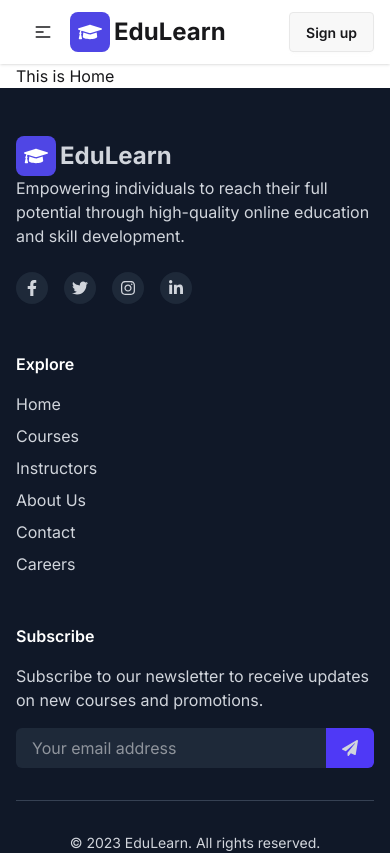
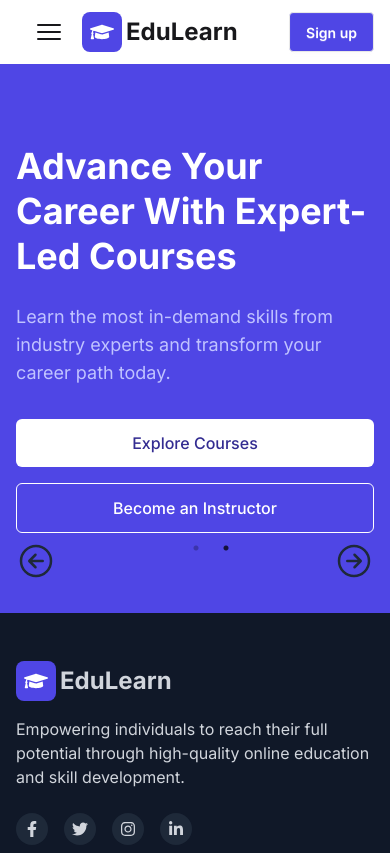
Before and after one commit to Aasif-Shahriar/edu-learn-client, a React (Vite) app: page / in a window 390 px wide. Shown: the top 853 px of the page. Built offline with nearby package versions, Linux system fonts and the light colour scheme.

Commit message:
created slider section

```diff
--- a/package.json
+++ b/package.json
@@ -17,6 +17,8 @@
     "react-helmet": "^6.1.0",
     "react-icons": "^5.5.0",
     "react-router": "^7.6.2",
+    "react-slick": "^0.30.3",
+    "slick-carousel": "^1.8.1",
     "tailwindcss": "^4.1.8"
   },
   "devDependencies": {
--- /dev/null
+++ b/src/components/back-to-top/BackToTop.jsx
@@ -0,0 +1,11 @@
+import React from 'react';
+
+const BackToTop = () => {
+    return (
+        <div>
+
+        </div>
+    );
+};
+
+export default BackToTop;
--- a/src/components/footer/Footer.jsx
+++ b/src/components/footer/Footer.jsx
@@ -13,11 +13,11 @@ const Footer = () => {
   return (
     <footer className="bg-gray-900 text-gray-300 py-12 ">
       <div className="container mx-auto px-4">
-        <div className="max-w-7xl mx-auto grid grid-cols-1 md:grid-cols-3 gap-12">
+        <div className=" grid grid-cols-1 md:grid-cols-3 gap-12">
           {/* Left Section */}
           <div>
             <Link to="/">
-            <p className="text-2xl font-bold flex items-center gap-1">
+            <p className="text-2xl font-bold flex items-center gap-1 mb-4">
               <span className="bg-[#4F46E5] rounded-lg text-white p-2">
                 <FaGraduationCap />
               </span>
@@ -115,7 +115,7 @@ const Footer = () => {
 
         <hr className="my-8 border-gray-700" />
 
-        <div className="max-w-7xl mx-auto flex flex-col md:flex-row justify-between items-center text-sm">
+        <div className=" flex flex-col md:flex-row justify-between items-center text-sm">
           <p>© 2023 EduLearn. All rights reserved.</p>
           <div className="space-x-6 mt-4 md:mt-0">
             <a href="#" className="hover:text-white">
--- a/src/components/navbar/Navbar.jsx
+++ b/src/components/navbar/Navbar.jsx
@@ -1,5 +1,6 @@
 import React from "react";
 import { FaGraduationCap } from "react-icons/fa";
+import { HiBars3 } from "react-icons/hi2";
 import { Link, NavLink } from "react-router";
 
 const Navbar = () => {
@@ -7,6 +8,9 @@ const Navbar = () => {
     <>
       <li className="text-gray-500">
         <NavLink to="/">Home</NavLink>
+      </li>
+      <li className="text-gray-500">
+        <NavLink to="/courses">Courses</NavLink>
       </li>
       <li className="text-gray-500">
         <NavLink to="/add-course">Add Course</NavLink>
@@ -19,21 +23,7 @@ const Navbar = () => {
         <div className="navbar-start">
           <div className="dropdown">
             <div tabIndex={0} role="button" className="btn btn-ghost lg:hidden">
-              <svg
-                xmlns="http://www.w3.org/2000/svg"
-                className="h-5 w-5"
-                fill="none"
-                viewBox="0 0 24 24"
-                stroke="currentColor"
-              >
-                {" "}
-                <path
-                  strokeLinecap="round"
-                  strokeLinejoin="round"
-                  strokeWidth="2"
-                  d="M4 6h16M4 12h8m-8 6h16"
-                />{" "}
-              </svg>
+              <HiBars3 className="w-8 h-8" />
             </div>
             <ul
               tabIndex={0}
@@ -44,7 +34,7 @@ const Navbar = () => {
           </div>
           <Link to="/">
             <p className="text-2xl font-bold flex items-center gap-1">
-              <span className="bg-[#4F46E5] rounded-lg text-white p-2">
+              <span className="bg-primary rounded-lg text-white p-2">
                 <FaGraduationCap />
               </span>
               <span>EduLearn</span>
@@ -55,7 +45,7 @@ const Navbar = () => {
           <ul className="menu menu-horizontal px-1">{links}</ul>
         </div>
         <div className="navbar-end">
-          <a className="btn">Sign up</a>
+          <a className="btn bg-primary text-white">Sign up</a>
         </div>
       </div>
     </nav>
--- a/src/layouts/MainLayout.jsx
+++ b/src/layouts/MainLayout.jsx
@@ -1,7 +1,7 @@
-import React from 'react';
-import { Outlet } from 'react-router';
-import Navbar from '../components/navbar/Navbar';
-import Footer from '../components/footer/Footer';
+import React from "react";
+import { Outlet } from "react-router";
+import Navbar from "../components/navbar/Navbar";
+import Footer from "../components/footer/Footer";
 
 const MainLayout = () => {
   return (
@@ -9,7 +9,7 @@ const MainLayout = () => {
       <div>
         <Navbar></Navbar>
       </div>
-            <div className='container mx-auto px-4'>
+      <div>
         <Outlet></Outlet>
       </div>
       <div>
--- a/src/pages/Home/Home.jsx
+++ b/src/pages/Home/Home.jsx
@@ -1,11 +1,15 @@
 import React from 'react';
+import Banner from './banner/Banner';
 
 const Home = () => {
     return (
-        <div>
-            This is Home
+        <div className=''>
+            {/* Banner */}
+            <div>
+                <Banner></Banner>
+            </div>
 
-            <title>EduLearn - Home</title>
+            <title>Home - EduLearn</title>
         </div>
     );
 };
--- /dev/null
+++ b/src/pages/Home/banner/Banner.jsx
@@ -0,0 +1,95 @@
+import React from "react";
+import "slick-carousel/slick/slick.css";
+import "slick-carousel/slick/slick-theme.css";
+import Slider from "react-slick";
+import { NextArrow, PrevArrow } from "./CustomArrow";
+
+const Banner = () => {
+  const settings = {
+    dots: true,
+    infinite: true,
+    slidesToShow: 1,
+    slidesToScroll: 1,
+    nextArrow: <NextArrow />,
+    prevArrow: <PrevArrow />,
+    autoplay: true,
+    autoplaySpeed: 3000,
+    pauseOnHover: true,
+
+    responsive: [
+      {
+        breakpoint: 1024,
+        settings: {
+          slidesToShow: 1,
+          slidesToScroll: 1,
+          infinite: true,
+          dots: true,
+        },
+      },
+      {
+        breakpoint: 600,
+        settings: {
+          slidesToShow: 1,
+          slidesToScroll: 1,
+          initialSlide: 1,
+        },
+      },
+      {
+        breakpoint: 480,
+        settings: {
+          slidesToShow: 1,
+          slidesToScroll: 1,
+        },
+      },
+    ],
+  };
+  return (
+    // px-6 md:px-16 lg:px-32
+    <div>
+      <section className="bg-primary text-white py-20 flex justify-center items-center min-h-[500px] slider-container">
+        <Slider {...settings} className="container px-4">
+          {/* slider - 1 */}
+          <div>
+            <h1 className="text-4xl md:text-5xl font-bold leading-tight">
+              Advance Your Career With <br className="hidden sm:block" />
+              Expert-Led Courses
+            </h1>
+            <p className="mt-6 text-lg text-[#c0c3ff]">
+              Learn the most in-demand skills from industry experts and
+              transform your career path today.
+            </p>
+            <div className="mt-8 flex flex-col sm:flex-row gap-4">
+              <button className="bg-white text-[#332c91] font-medium py-3 px-6 rounded-md hover:bg-gray-200 transition cursor-pointer">
+                Explore Courses
+              </button>
+              <button className="bg-transparent border border-white py-3 px-6 rounded-md  transition font-medium hover:bg-white/10 cursor-pointer">
+                Become an Instructor
+              </button>
+            </div>
+          </div>
+          {/* slider - 2 */}
+          <div>
+            <h1 className="text-4xl md:text-5xl font-bold leading-tight">
+              Advance Your Career With <br className="hidden sm:block" />
+              Expert-Led Courses
+            </h1>
+            <p className="mt-6 text-lg text-[#c0c3ff]">
+              Learn the most in-demand skills from industry experts and
+              transform your career path today.
+            </p>
+            <div className="mt-8 flex flex-col sm:flex-row gap-4">
+              <button className="bg-white text-[#332c91] font-medium py-3 px-6 rounded-md hover:bg-gray-200 transition cursor-pointer">
+                Explore Courses
+              </button>
+              <button className="bg-transparent border border-white py-3 px-6 rounded-md  transition font-medium hover:bg-white/10 cursor-pointer">
+                Become an Instructor
+              </button>
+            </div>
+          </div>
+        </Slider>
+      </section>
+    </div>
+  );
+};
+
+export default Banner;
--- /dev/null
+++ b/src/pages/Home/banner/CustomArrow.jsx
@@ -0,0 +1,24 @@
+import React from "react";
+import { IoArrowBackCircleOutline, IoArrowForwardCircleOutline } from "react-icons/io5";
+
+export const NextArrow = ({ onClick }) => {
+  return (
+    <div
+         className="absolute -bottom-12 right-4 z-10 cursor-pointer text-gray-800 hover:text-white transition-all duration-300"
+      onClick={onClick}
+    >
+     <IoArrowForwardCircleOutline className="w-10 h-10" />
+    </div>
+  );
+};
+
+export const PrevArrow = ({ onClick }) => {
+  return (
+    <div
+         className="absolute -bottom-12 left-4 z-10 cursor-pointer text-gray-800 hover:text-white transition-all duration-300"
+      onClick={onClick}
+    >
+      <IoArrowBackCircleOutline className="w-10 h-10" />
+    </div>
+  );
+};
--- /dev/null
+++ b/src/pages/not-found/NotFound.jsx
@@ -0,0 +1,16 @@
+import React from "react";
+import { Link } from "react-router";
+
+const NotFound = () => {
+  return (
+    <div className="flex justify-center items-center flex-col my-20 space-y-4">
+      <h2 className="text-4xl">Route Not Found | 404</h2>
+      <Link to="/">
+        {" "}
+        <button className="btn btn-primary">Go Home</button>
+      </Link>
+    </div>
+  );
+};
+
+export default NotFound;
--- a/src/router/router.jsx
+++ b/src/router/router.jsx
@@ -1,25 +1,27 @@
-import {
-  createBrowserRouter,
-} from "react-router";
+import { createBrowserRouter } from "react-router";
 import MainLayout from "../layouts/MainLayout";
 import Home from "../pages/Home/Home";
 import AddCourse from "../pages/addCourse/AddCourse";
-
+import NotFound from "../pages/not-found/NotFound";
 
 const router = createBrowserRouter([
   {
     path: "/",
-   Component: MainLayout,
-   children: [
-    {
+    Component: MainLayout,
+    children: [
+      {
         index: true,
-        Component: Home
-    },
-    {
-      path: '/add-course',
-      element: <AddCourse></AddCourse>
-    }
-   ]
+        Component: Home,
+      },
+      {
+        path: "/add-course",
+        element: <AddCourse></AddCourse>,
+      },
+    ],
+  },
+  {
+    path: "*",
+    Component: NotFound,
   },
 ]);
 
```
Also changed, not shown: 1 other file (tests, documents, lock files or other folders). Lines whose indentation alone changed are shown as unchanged.
